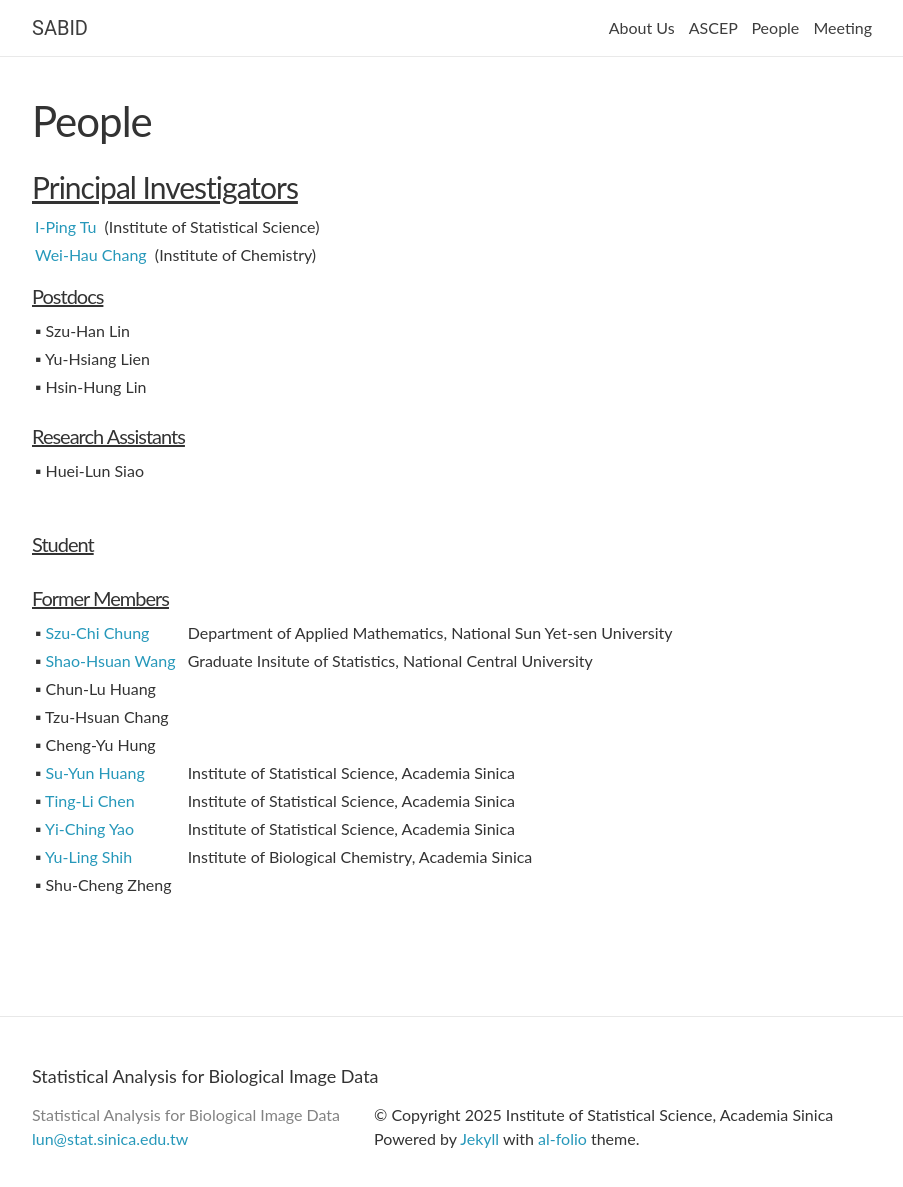
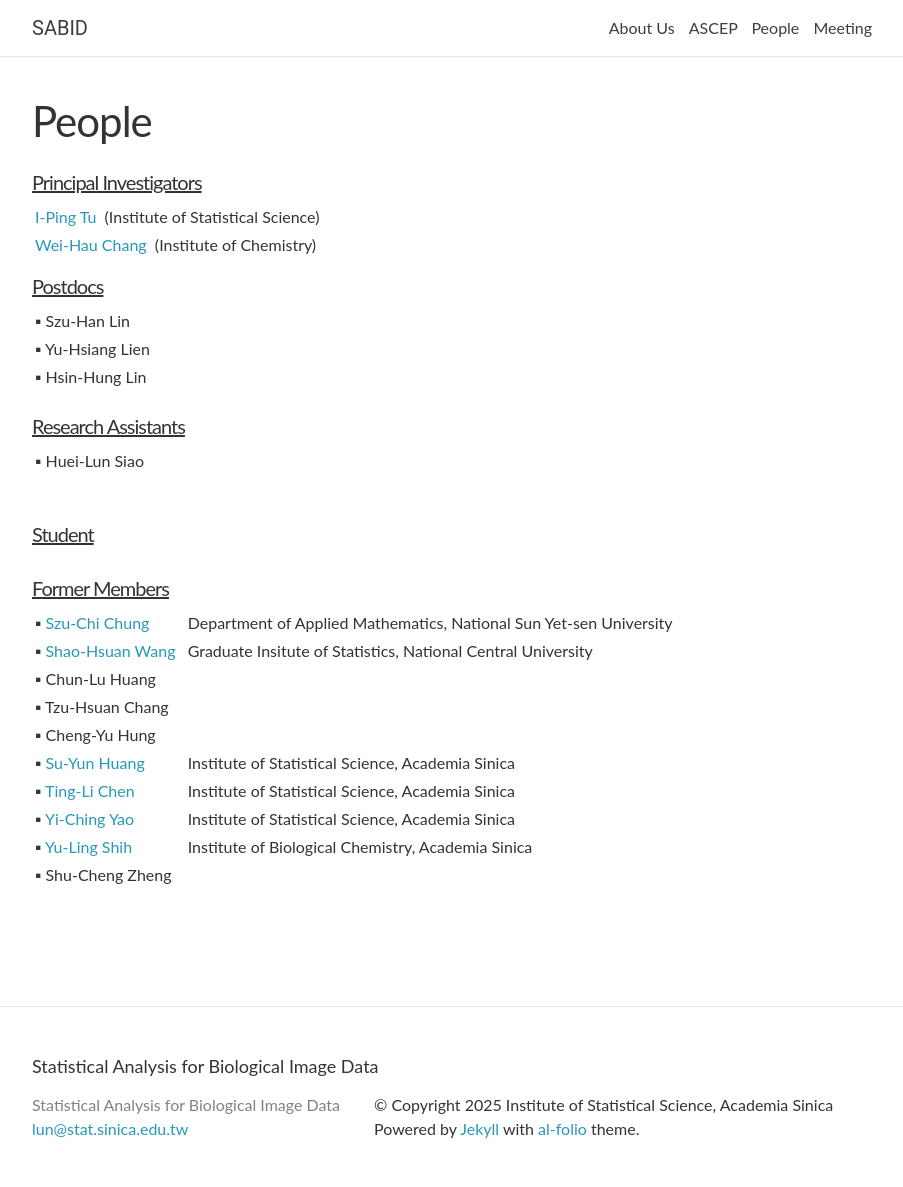
Before and after one commit to sabid-cryoem/sabid-cryoem.github.io, a Jekyll site: the page built from _pages/people.md, in a window 1280 px wide and 1212 px high. Shown: the top 1187 px of the window, without its empty margins (188-1091 px from the left). Built offline with Jekyll 4.4.1, drawn with Linux system fonts in a browser that asks for light colours; nearby versions of some CDN libraries; comment, search, counter and statistics services are not loaded.

Commit message:
Add files via upload

```diff
--- a/_pages/people.md
+++ b/_pages/people.md
@@ -4,7 +4,7 @@ permalink: /people/
 title: People
 ---
 
-<h3 class="post-title"><u>Principal Investigators</u></h3>
+<h4 class="post-title"><u>Principal Investigators</u></h4>
 <table>
     <!--<colgroup>
         <col style="width:25%">
```
Also changed, not shown: _pages/about.md (+4 -1 lines).
